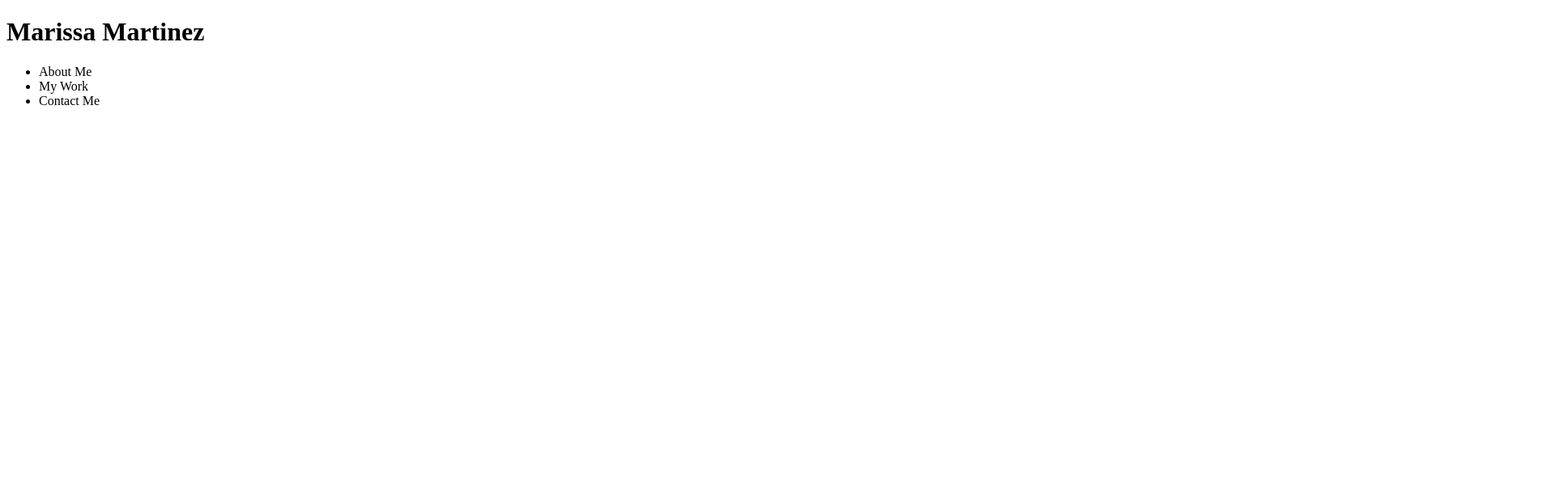
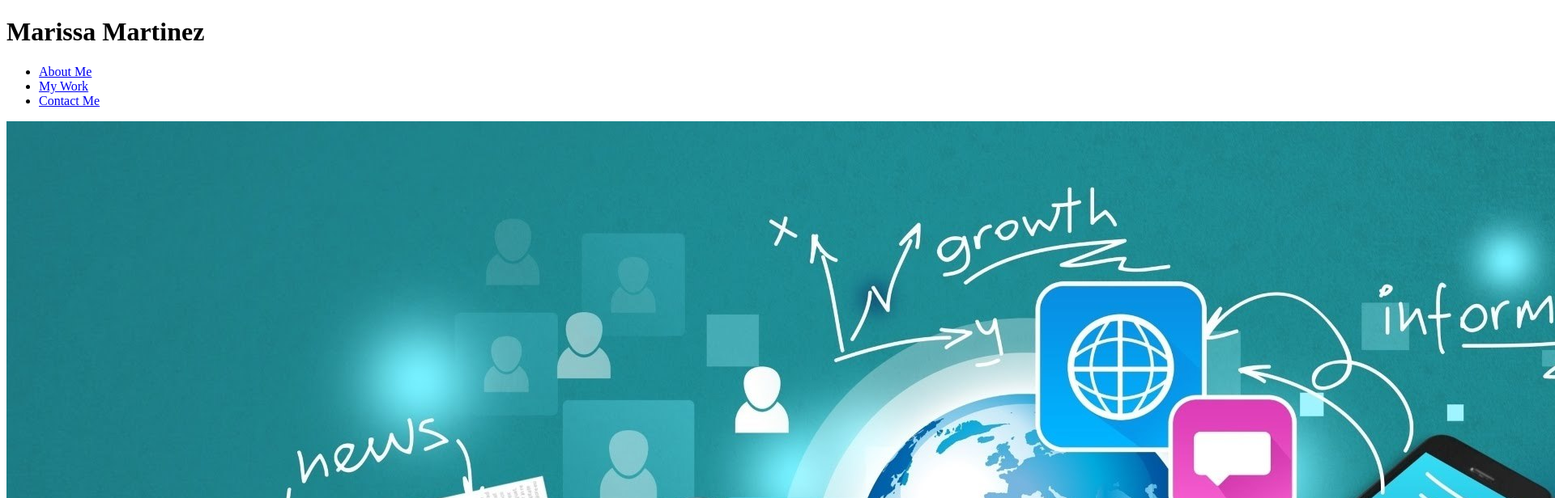
Before and after one commit to magical91/Portfolio, a plain HTML site: page index.html in a window 1280 px wide. Shown: the top 616 px of the page at 81% size, 1920 px wide, since content can reach past the window. Drawn offline with Linux system fonts and the light colour scheme; files that its build step writes are made by us from their sources.

Commit message:
added background img and page sections

```diff
--- a/index.html
+++ b/index.html
@@ -18,12 +18,38 @@
             <!-- unordered list elements -->
             <ul>
                 <!-- list item elements -->
-                <li>About Me</li>
-                <li>My Work</li>
-                <li>Contact Me</li>
+                <li>
+                    <a href="#about-me">About Me</a>
+                </li>
+                <li>
+                    <a href="#my-work">My Work</a>
+                </li>
+                <li>
+                    <a href="#contact-me">Contact Me</a>
+                </li>
             </ul>
         </nav>
     </header>
 
+    <!-- hero section -->
+    <section>
+        <img src="./assets/images/tech.jpg">
+    </section>
+    <!-- end hero section -->
+
+    <!-- "About Me" section -->
+    <section id="about-me">
+        <h2>About Me</h2>
+    </section>
+
+    <!-- "My Work" section -->
+    <section id="my-work">
+        <h2>My Work</h2>
+    </section>
+
+    <!-- "Contact Me" section -->
+    <section id="contact-me">
+        <h2>Contact Me</h2>
+    </section>
 </body>
 </html>
```
Also changed, not shown: assets/images/tech.jpg (added).
